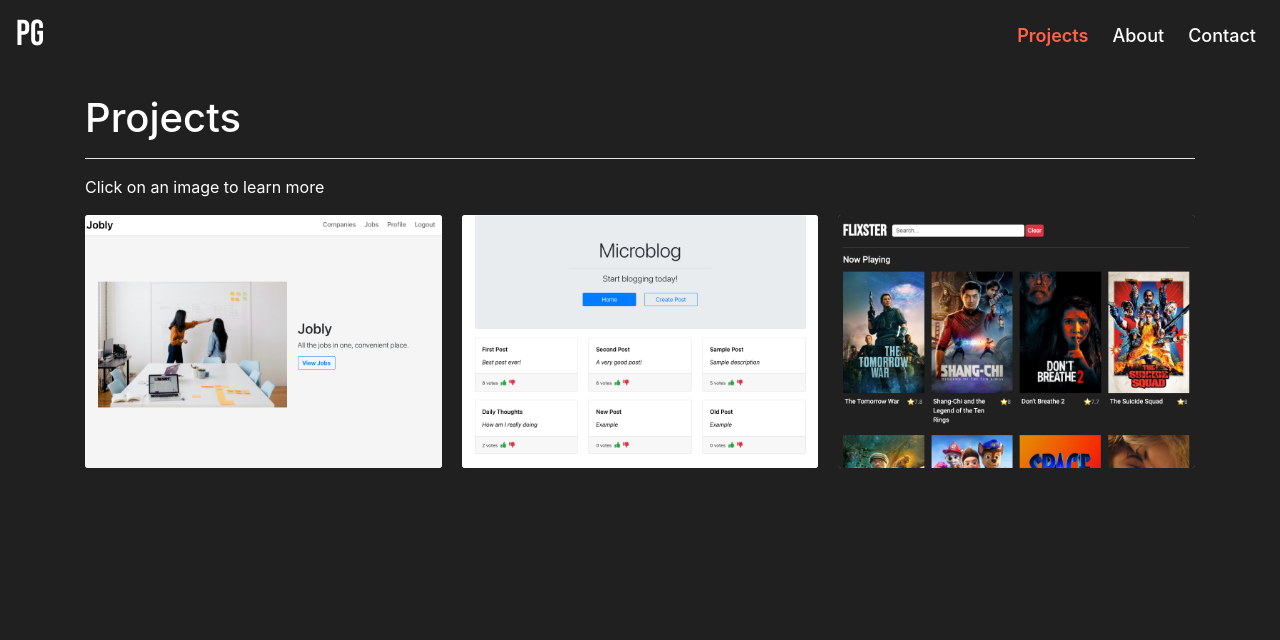
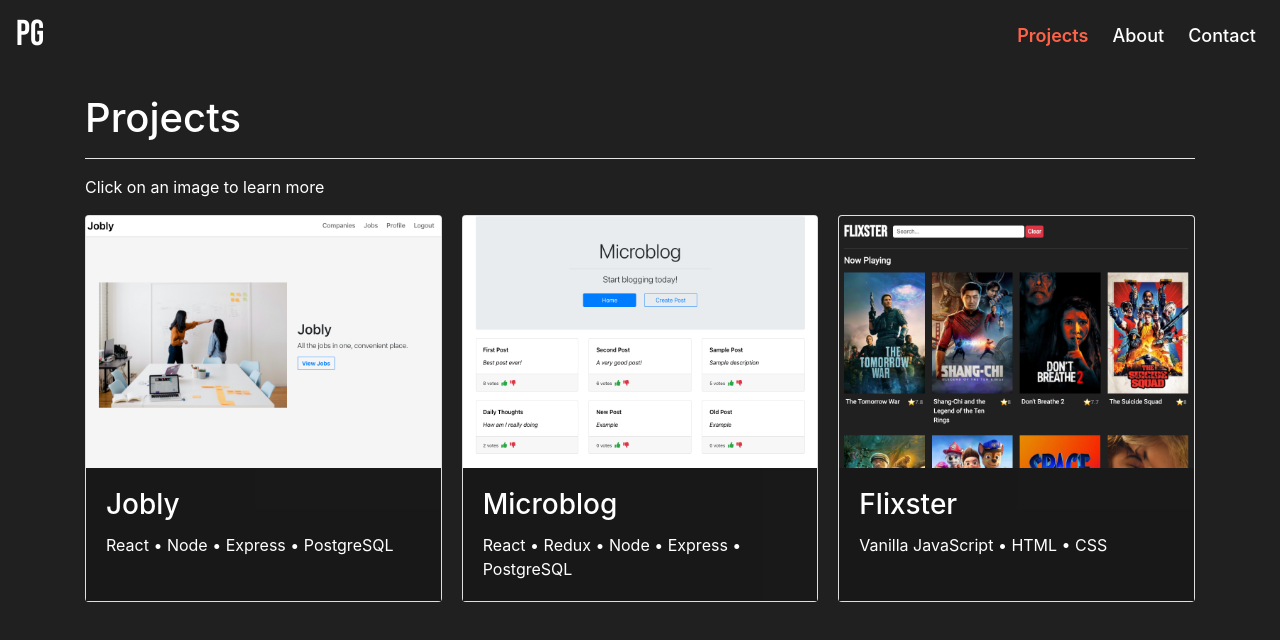
Before and after one commit to paigegodfrey/portfolio-2, a React (Create React App) app: page /projects in a window 1280 px wide. Shown: the top 640 px of the page. Built offline with nearby package versions, Linux system fonts and the light colour scheme.

Commit message:
first draft

```diff
--- a/src/components/About.css
+++ b/src/components/About.css
@@ -10,12 +10,12 @@
   background-color: white;
 }
 
-p a {
+.resume {
   color: tomato;
 }
 
-p a:hover {
+.resume:hover {
   color: tomato;
+  text-decoration: none;
   font-weight: bold;
-  text-decoration: none;
 }
--- a/src/components/About.js
+++ b/src/components/About.js
@@ -38,7 +38,7 @@
           Since graduating from Rithm, I've interned at JumpOffCampus, built
           personal projects, and worked as a Teaching Assistant at CodePath's
           software engineering program. (Refer to my
-          <a href={resume} target="_blank" rel="noreferrer"> resume </a>
+          <a className="resume" href={resume} target="_blank" rel="noreferrer"> resume </a>
           for more details.)
         </p>
         <p>
--- a/src/components/ProjectCard.css
+++ b/src/components/ProjectCard.css
@@ -1,6 +1,6 @@
-.card-hover:hover {
+.ProjectCard:hover {
   cursor: pointer;
-  opacity: 0.7;
+  opacity: 0.6;
   transition-duration: 0.2s;
 }
 
@@ -9,3 +9,13 @@
   object-fit: cover;
   border: none;
 }
+
+.card-body, modal-card-body {
+  background-color: black;
+  opacity: 0.9;
+  color: white;
+}
+
+.modal {
+  backdrop-filter: blur(2px);
+}
--- a/src/components/ProjectCard.js
+++ b/src/components/ProjectCard.js
@@ -9,57 +9,49 @@
   const handleClose = () => setShowModal(false);
   const handleShow = () => setShowModal(true);
 
-  let { title, description, technologies, img, link, github } = project.project;
+  let { title, description, technologies, techDetail, img, link, github } = project.project;
 
   return (
     <>
       <Modal show={showModal} onHide={handleClose}>
-        <Modal.Header closeButton>
-          <Modal.Title>
-            <h2 className="text-center">{title}</h2>
-          </Modal.Title>
-        </Modal.Header>
         <Card>
-          <Card.Body>
+          <Modal.Header closeButton>
+            <Modal.Title>
+              <h2 className="text-center">{title}</h2>
+            </Modal.Title>
+          </Modal.Header>
+          <Card.Body className="modal-card-body">
             <img
               style={{ maxWidth: "100%" }}
               src={img}
               alt={`pic of ${title}`}
               className="m-0 modal-pic"
             />
-
             <p className="mt-4">{description}</p>
-            <p className="mt-4">{technologies}</p>
-            {/* <p className="text-white">
-              <b className="light-blue-text">Front end:  </b>
-              {project.frontend}
+            <p className="mt-4">{techDetail}</p>
+            <p>
+              Live demo: <a href={link} target="_blank" rel="noreferrer">{link}</a>
+              <br />
+              Github repo: <a href={github} target="_blank" rel="noreferrer"> {github}</a>
             </p>
-            <p className="text-white">
-              <b className="light-blue-text">Back end: </b>
-              {project.backend}
-            </p> */}
-            <div className="text-center">
-              <a
-                target="_blank"
-                rel="noreferrer"
-                href={github}
-              >
-                Github
-              </a>{" "}
-              |{" "}
-              <a target="_blank" rel="noreferrer" href={link}>
-                Live Demo
-              </a>
-            </div>
           </Card.Body>
         </Card>
       </Modal>
 
-      <Card onClick={handleShow} className="ProjectCard card-hover" style={{ border: "none" }}>
-        <Card.Img className="card-img" variant="top" src={img} />
+      <Card onClick={handleShow} className="ProjectCard">
+        <Card.Img variant="top" src={img} />
+        <Card.Body className="card-body">
+          <Card.Title>
+            <h3 className="card-title">
+              {title}
+            </h3>
+          </Card.Title>
+          <Card.Text className="project-technologies">
+            {technologies}
+          </Card.Text>
+        </Card.Body>
       </Card>
     </>
-
   );
 }
 
--- a/src/components/projectList.js
+++ b/src/components/projectList.js
@@ -5,29 +5,36 @@
 let projects = [
   {
     title: "Jobly",
+    technologies: "React • Node • Express • PostgreSQL",
     description: `Jobly is a fullstack mock job-search application in which users can login, view companies/jobs,
                   and apply to open positions.`,
-    technologies: "Utilizes: React, React Context, Node, Express, JSON Web Tokens, Bcrypt, Jest, SuperTest, PostgreSQL.",
+    techDetail:`The backend features a RESTful API with token-based authentication
+                and the frontend uses React Context to manage global state. Integration tests are written with Jest
+                and SuperTest.`,
     img: jobly,
     link: "http://jobly-build.surge.sh/",
     github: "https://github.com/paigegodfrey/jobly"
   },
   {
     title: "Microblog",
+    technologies: "React • Redux • Node • Express • PostgreSQL",
     description: `Microblog is a fullstack blogging application that allows users to create blog posts, add comments,
-                  and rank posts by votes.jobly`,
-    technologies: "Utilizes: React, React Hooks, Redux, Redux Thunk, Bootstrap, Node, Express, and PostgreSQL.",
+                  and rank posts by votes.`,
+    techDetail: `Redux Thunk is used to execute asynchronous API calls, with blog titles and
+                posts stored in separate data structures to optimize loading.`,
     img: microblog,
     link: "http://microblog.surge.sh/",
     github: "https://github.com/paigegodfrey/microblog"
   },
   {
     title: "Flixster",
-    description: "",
-    technologies: "",
+    technologies: "Vanilla JavaScript • HTML • CSS",
+    description: `Flixster is a movie application written in Vanilla JavaScript in which users can search titles and
+                  view movie details, including genre, duration, rating, and description.`,
+    techDetail: "Data is sourced from The Movie Database API.",
     img: flixster,
-    link: "",
-    github: ""
+    link: "https://flixster.netlify.app/",
+    github: "https://github.com/paigegodfrey/flixster"
   },
 ]
 
```
